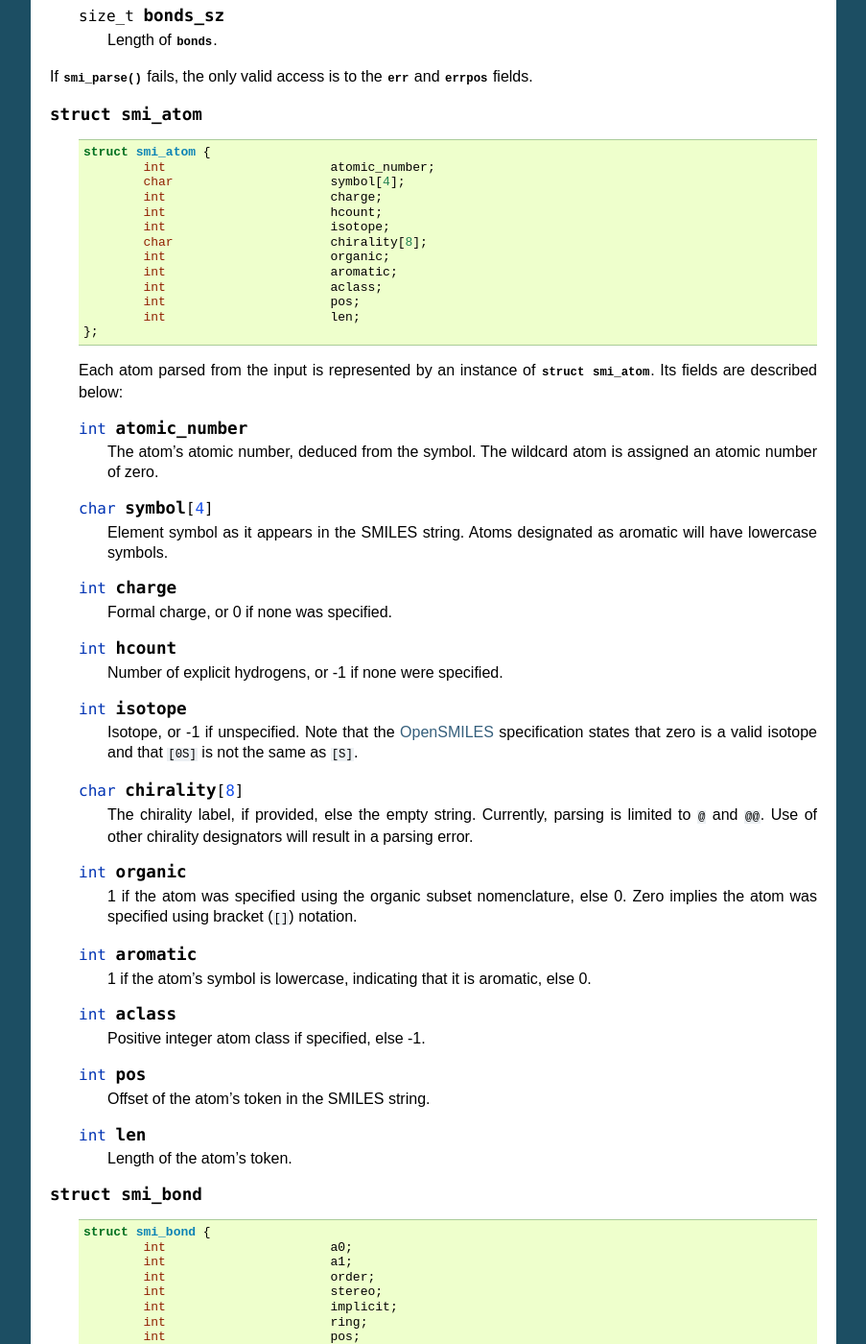
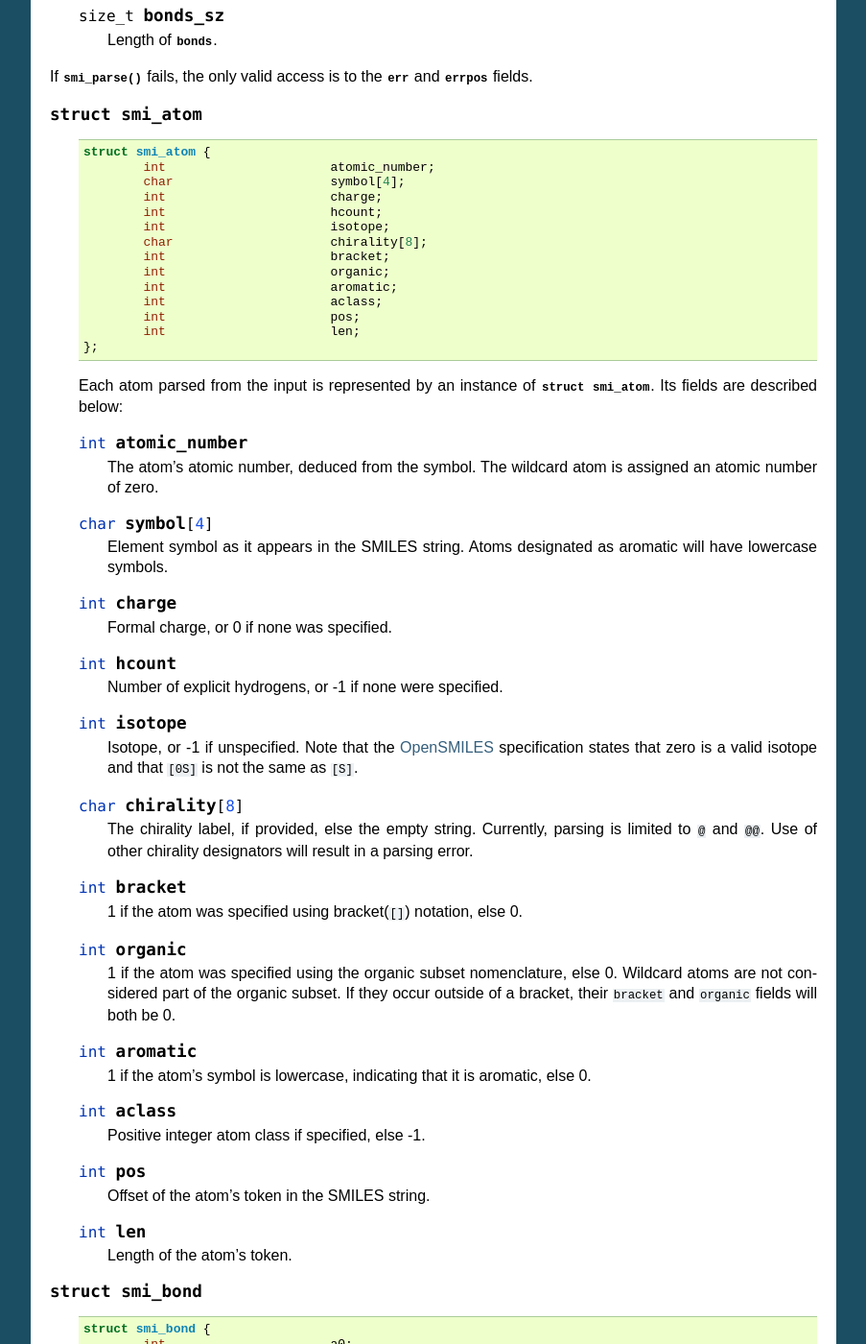
Before and after one commit to cornett/coho, a Sphinx documentation site: the page built from doc/capi.rst, in a window 1280 px wide and 1400 px high, scrolled down 911 px. Shown: the whole window at 96% size, without its empty margins (198-1101 px from the left). Built offline with Sphinx 7.4.7, drawn with Linux system fonts in a browser that asks for light colours.

Commit message:
Add bracket field to smi_atom
Add an explicit bracket field so that wildcard atoms
inside and outside of brackets can be distinguished.

```diff
--- a/doc/capi.rst
+++ b/doc/capi.rst
@@ -89,6 +89,7 @@ fields.
                 int                      hcount;
                 int                      isotope;
                 char                     chirality[8];
+                int                      bracket;
                 int                      organic;
                 int                      aromatic;
                 int                      aclass;
@@ -131,12 +132,17 @@ fields.
         Currently, parsing is limited to ``@`` and ``@@``.
         Use of other chirality designators will result in a parsing error.
 
+    .. member:: int bracket
+
+        1 if the atom was specified using bracket(``[]``) notation, else 0.
+
     .. member:: int organic
 
         1 if the atom was specified using the
         organic subset nomenclature, else 0.
-        Zero implies the atom was specified using bracket
-        (``[]``) notation.
+        Wildcard atoms are not considered part of the organic subset.
+        If they occur outside of a bracket, their ``bracket`` and
+        ``organic`` fields will both be 0.
 
     .. member:: int aromatic
 
```
Also changed, not shown: doc/pyapi.rst (+7 -2 lines), 5 other files.
